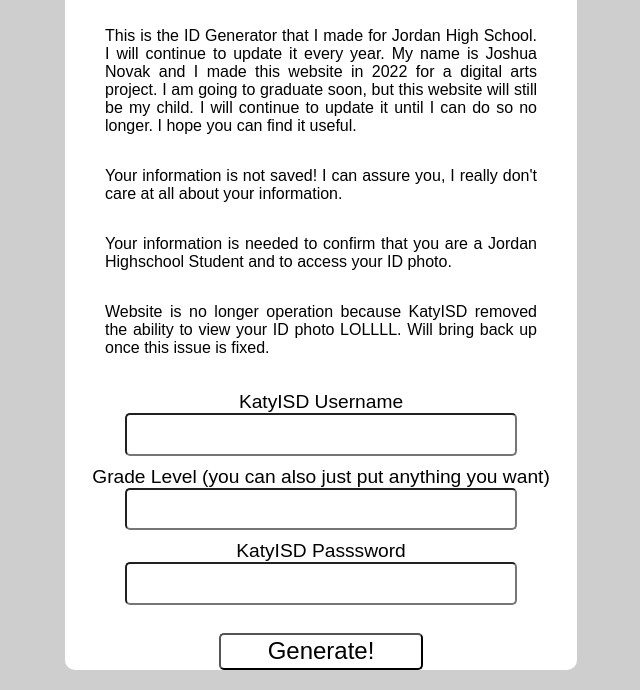
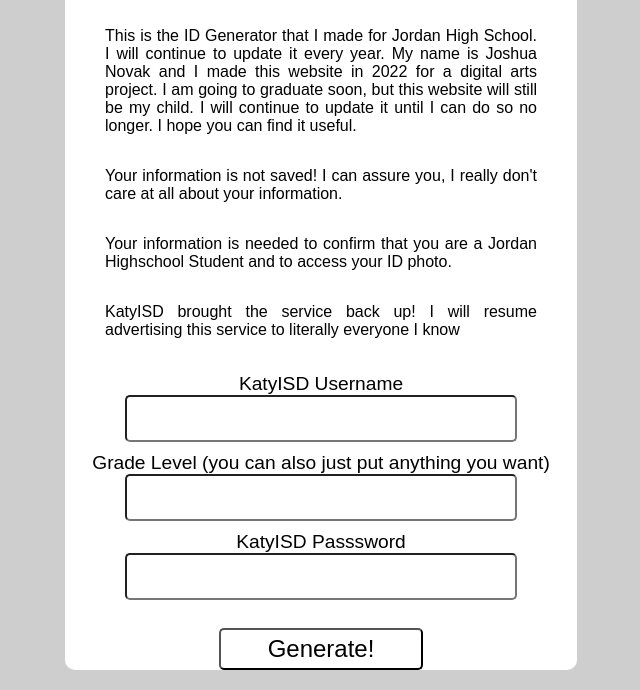
Before and after one commit to k1517600/id_generator, a plain HTML site: page index.html in a window 1280 px wide. Shown: the part 118-808 px from the top of the page, without its empty margins (327-967 px from the left). Drawn offline with Linux system fonts and the light colour scheme.

Commit message:
Update index.html

```diff
--- a/index.html
+++ b/index.html
@@ -14,7 +14,7 @@
             <p>This is the ID Generator that I made for Jordan High School. I will continue to update it every year. My name is Joshua Novak and I made this website in 2022 for a digital arts project. I am going to graduate soon, but this website will still be my child. I will continue to update it until I can do so no longer. I hope you can find it useful.  </p>
             <p>Your information is not saved! I can assure you, I really don't care at all about your information.</p>
             <p>Your information is needed to confirm that you are a Jordan Highschool Student and to access your ID photo.</p>
-            <p>Website is no longer operation because KatyISD removed the ability to view your ID photo LOLLLL. Will bring back up once this issue is fixed.</p>
+            <p>KatyISD brought the service back up! I will resume advertising this service to literally everyone I know</p>
         </div>
 
         <br>
```
